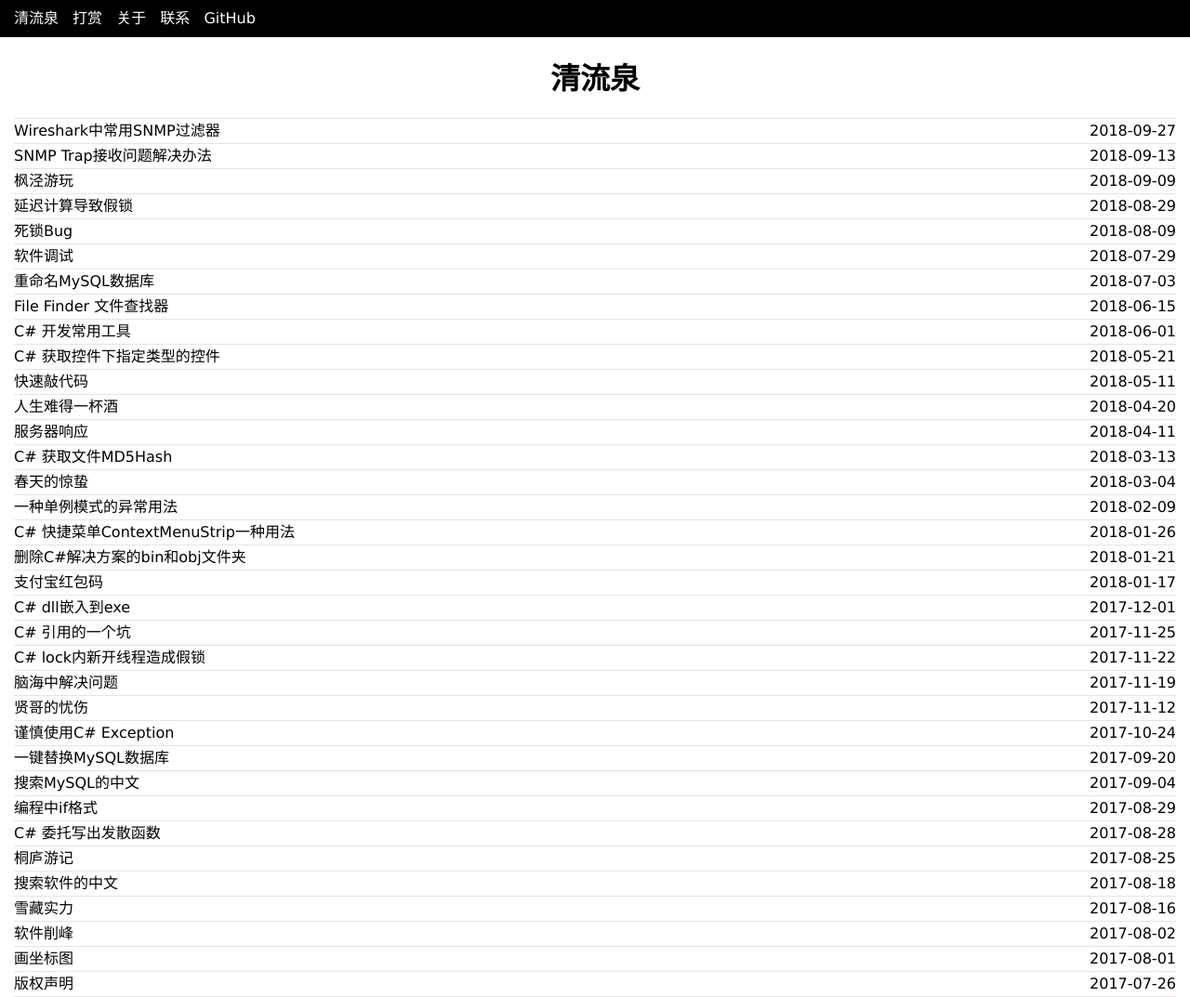
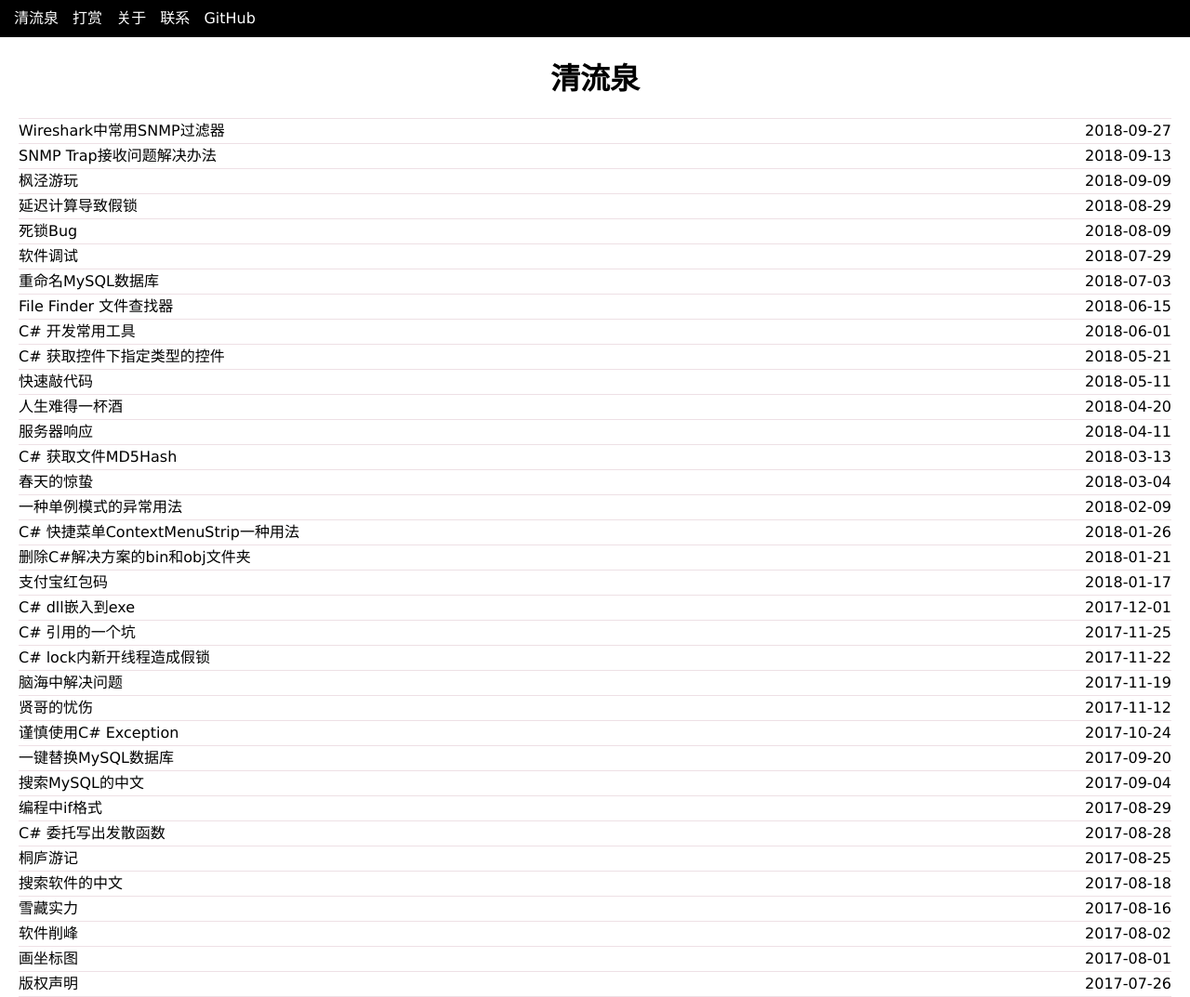
Before and after one commit to yinyongxian/yinyongxian.github.io, a Jekyll site: the page built from index.html, in a window 1280 px wide. Shown: the whole page at 93% size. Built offline with Jekyll 4.4.1, drawn with Linux system fonts in a browser that asks for light colours.

Commit message:
边距：5px -> 10px

```diff
--- a/Media/style/main.css
+++ b/Media/style/main.css
@@ -138,5 +138,5 @@ tr {
 	text-align: center;
 }
 .body-content {
-	margin: 0px 5px;
+	margin: 0px 10px;
 }
```
